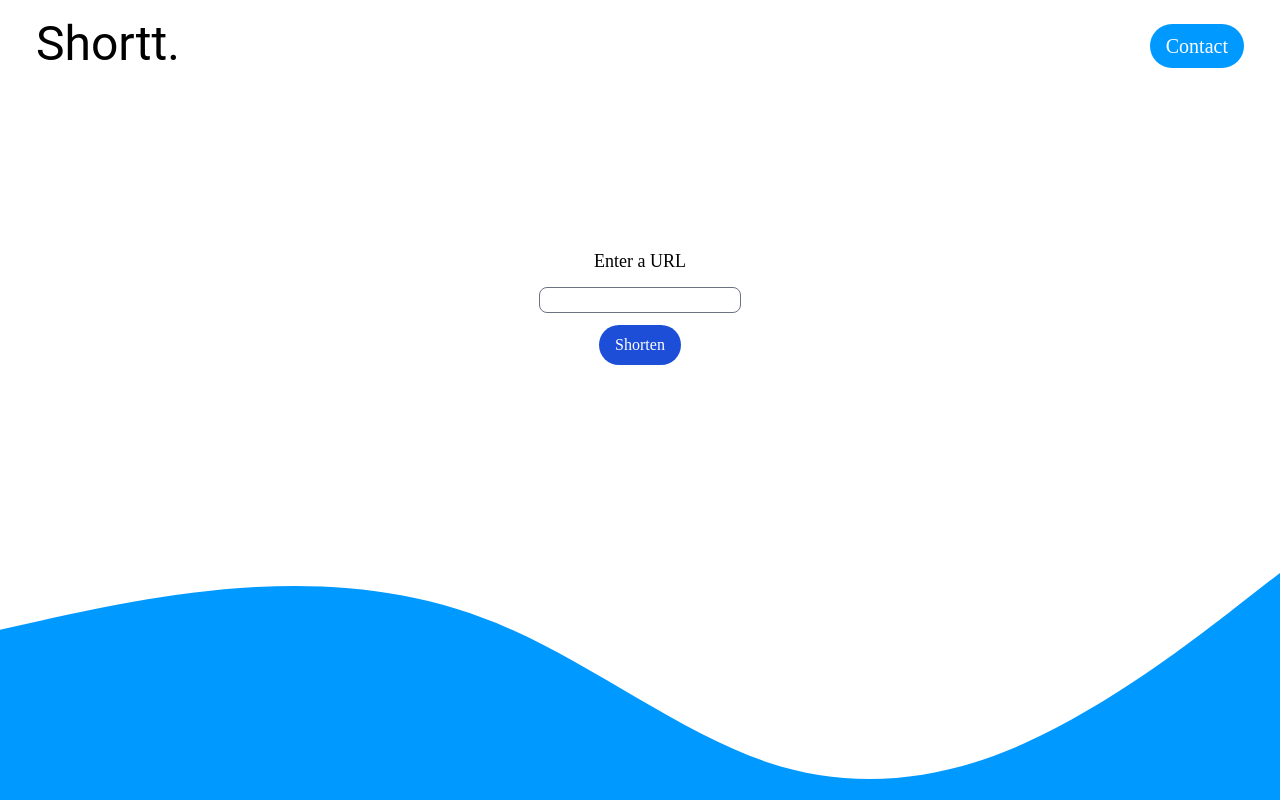
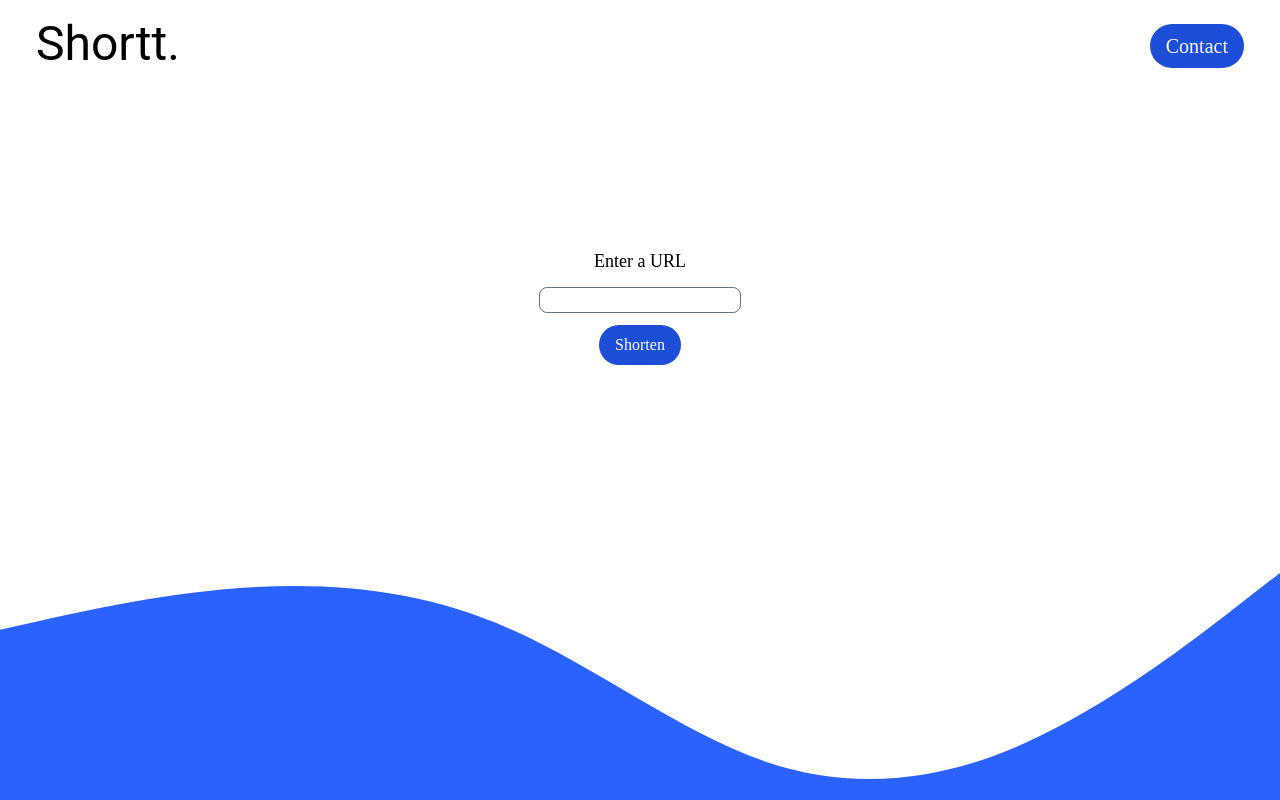
Before and after one commit to tayyab-ilyas/shortt, a React (Create React App) app: page / in a window 1280 px wide. Built offline with nearby package versions, Linux system fonts and the light colour scheme.

Commit message:
ui change

```diff
--- a/src/App.js
+++ b/src/App.js
@@ -15,7 +15,7 @@ function App() {
             </li>
             </div>
             <div className=''>
-              <button className='bg-[#0099ff] hover:bg-blue-700 rounded-3xl text-white font-[Poppins] text-xl mt-2 mr-5 px-4 py-2'>
+              <button className='bg-blue-700 hover:bg-[#0099ff] rounded-3xl text-white font-[Poppins] text-xl mt-2 mr-5 px-4 py-2'>
             <li className='' >
              Contact
             </li>
@@ -41,7 +41,7 @@ function App() {
 
     <footer className=''>
       <div className=''>
-      <svg xmlns="http://www.w3.org/2000/svg" viewBox="0 0 1440 320"><path fill="#0099ff" fill-opacity="1" d="M0,128L48,117.3C96,107,192,85,288,80C384,75,480,85,576,128C672,171,768,245,864,277.3C960,309,1056,299,1152,256C1248,213,1344,139,1392,101.3L1440,64L1440,320L1392,320C1344,320,1248,320,1152,320C1056,320,960,320,864,320C768,320,672,320,576,320C480,320,384,320,288,320C192,320,96,320,48,320L0,320Z"></path></svg>
+      <svg xmlns="http://www.w3.org/2000/svg" viewBox="0 0 1440 320"><path fill="#2962ff" fill-opacity="1" d="M0,128L48,117.3C96,107,192,85,288,80C384,75,480,85,576,128C672,171,768,245,864,277.3C960,309,1056,299,1152,256C1248,213,1344,139,1392,101.3L1440,64L1440,320L1392,320C1344,320,1248,320,1152,320C1056,320,960,320,864,320C768,320,672,320,576,320C480,320,384,320,288,320C192,320,96,320,48,320L0,320Z"></path></svg>
       </div>
 
     </footer>
```
